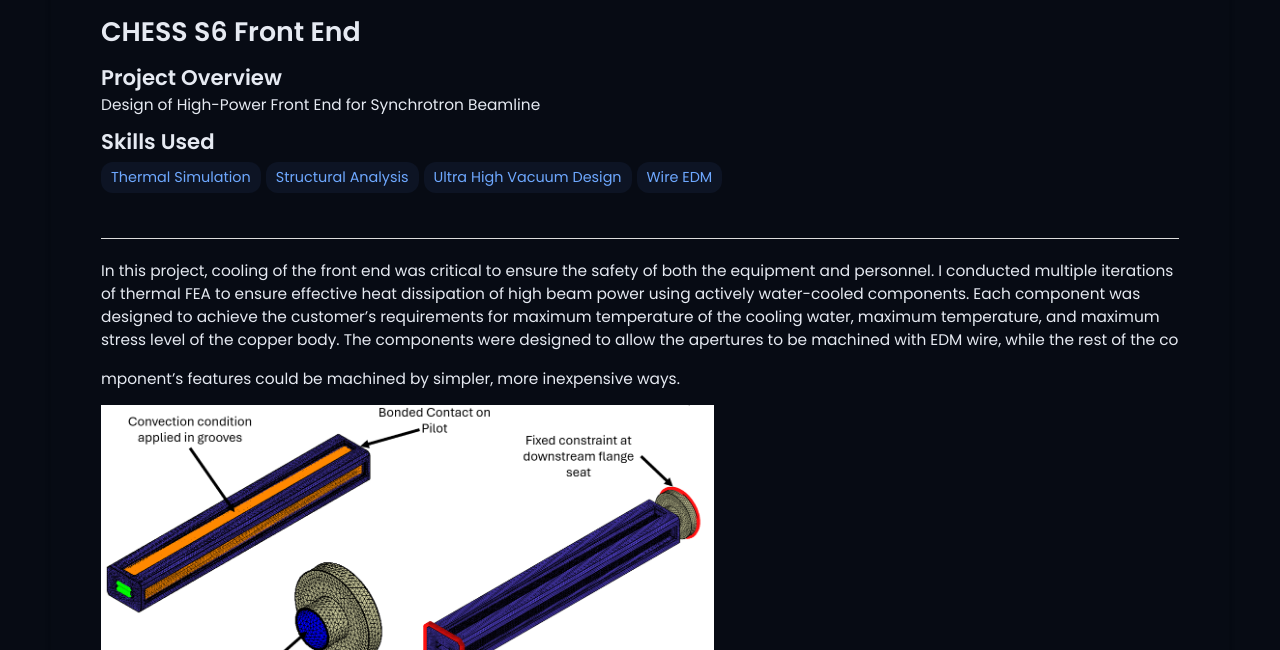
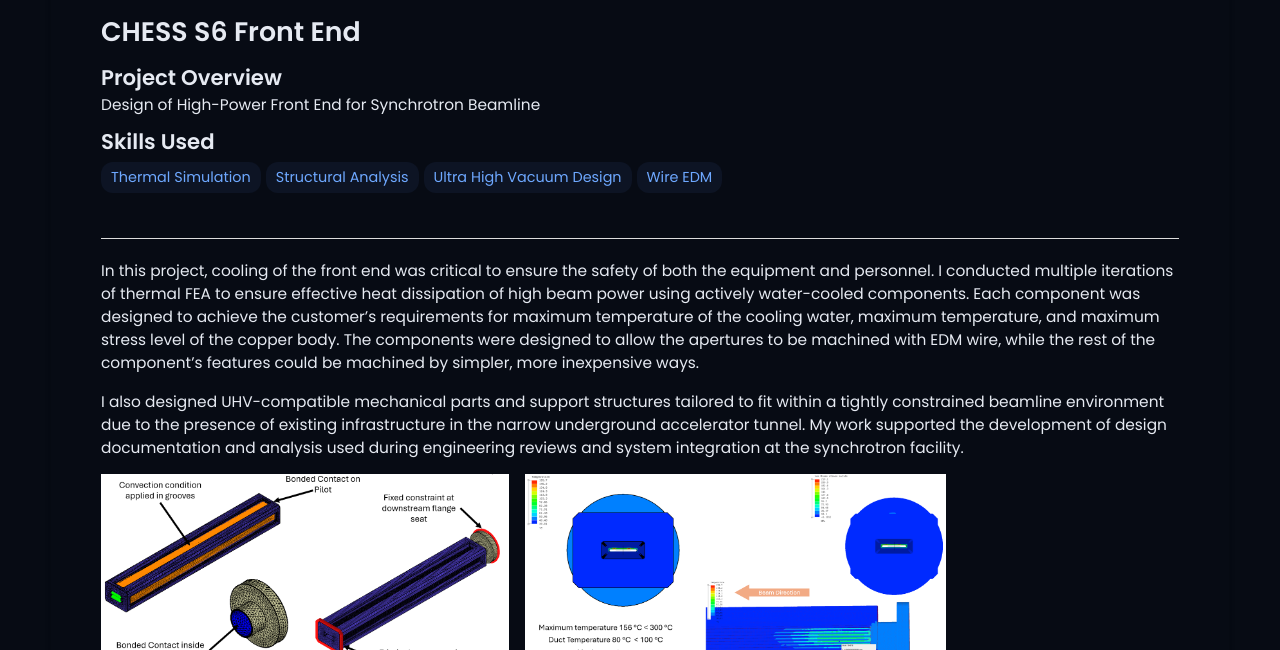
Before and after one commit to rfsantill/rfsantill.github.io, a Jekyll site: the page built from _projects/CHESS S6 Front End/index.md, in a window 1280 px wide and 900 px high, scrolled down 495 px, cut to the strip 0-650 px from the top of the window. Built offline with Jekyll 4.4.1, drawn with Linux system fonts in a browser that asks for light colours.

Commit message:
Update index.md

```diff
--- a/_projects/CHESS S6 Front End/index.md
+++ b/_projects/CHESS S6 Front End/index.md
@@ -11,23 +11,19 @@
 ---
 
 ---
-In this project, cooling of the front end was critical to ensure the safety of both the equipment and personnel. I conducted multiple iterations of thermal FEA to ensure effective heat dissipation of high beam power using actively water-cooled components. Each component was designed to achieve the customer's requirements for maximum temperature of the cooling water, maximum temperature, and maximum stress level of the copper body. The components were designed to allow the apertures to be machined with EDM wire, while the rest of the co
+In this project, cooling of the front end was critical to ensure the safety of both the equipment and personnel. I conducted multiple iterations of thermal FEA to ensure effective heat dissipation of high beam power using actively water-cooled components. Each component was designed to achieve the customer's requirements for maximum temperature of the cooling water, maximum temperature, and maximum stress level of the copper body. The components were designed to allow the apertures to be machined with EDM wire, while the rest of the component's features could be machined by simpler, more inexpensive ways.
 
-mponent's features could be machined by simpler, more inexpensive ways.
+I also designed UHV-compatible mechanical parts and support structures tailored to fit within a tightly constrained beamline environment due to the presence of existing infrastructure in the narrow underground accelerator tunnel. My work supported the development of design documentation and analysis used during engineering reviews and system integration at the synchrotron facility.
 
 <div style="display: flex; gap: 1rem; flex-wrap: wrap; align-items: flex-start;">
-  <img src="/assets/images/CHESS/AnalysisSetUp.png" style="height:300px; object-fit: contain;">
-  <img src="/assets/images/CHESS/TempStressResults.png" style="height:300px; object-fit: contain;">
+  <img src="/assets/images/CHESS/AnalysisSetUp.png" style="height:200px; object-fit: contain;">
+  <img src="/assets/images/CHESS/TempStressResults.png" style="height:200px; object-fit: contain;">
 </div>
 
 
 
 
 <div style="display: flex; gap: 1rem; flex-wrap: wrap; align-items: flex-start;">
-  <img src="/assets/images/CHESS/PA Cooling.png" style="height:300px; object-fit: contain;">
-  <img src="/assets/images/CHESS/PA EDM.png" style="height:300px; object-fit: contain;">
+  <img src="/assets/images/CHESS/PA Cooling.png" style="height:200px; object-fit: contain;">
+  <img src="/assets/images/CHESS/PA EDM.png" style="height:200px; object-fit: contain;">
 </div>
-
-
-
-I also designed UHV-compatible mechanical parts and support structures tailored to fit within a tightly constrained beamline environment due to the presence of existing infrastructure in the narrow underground accelerator tunnel. My work supported the development of design documentation and analysis used during engineering reviews and system integration at the synchrotron facility.
```
